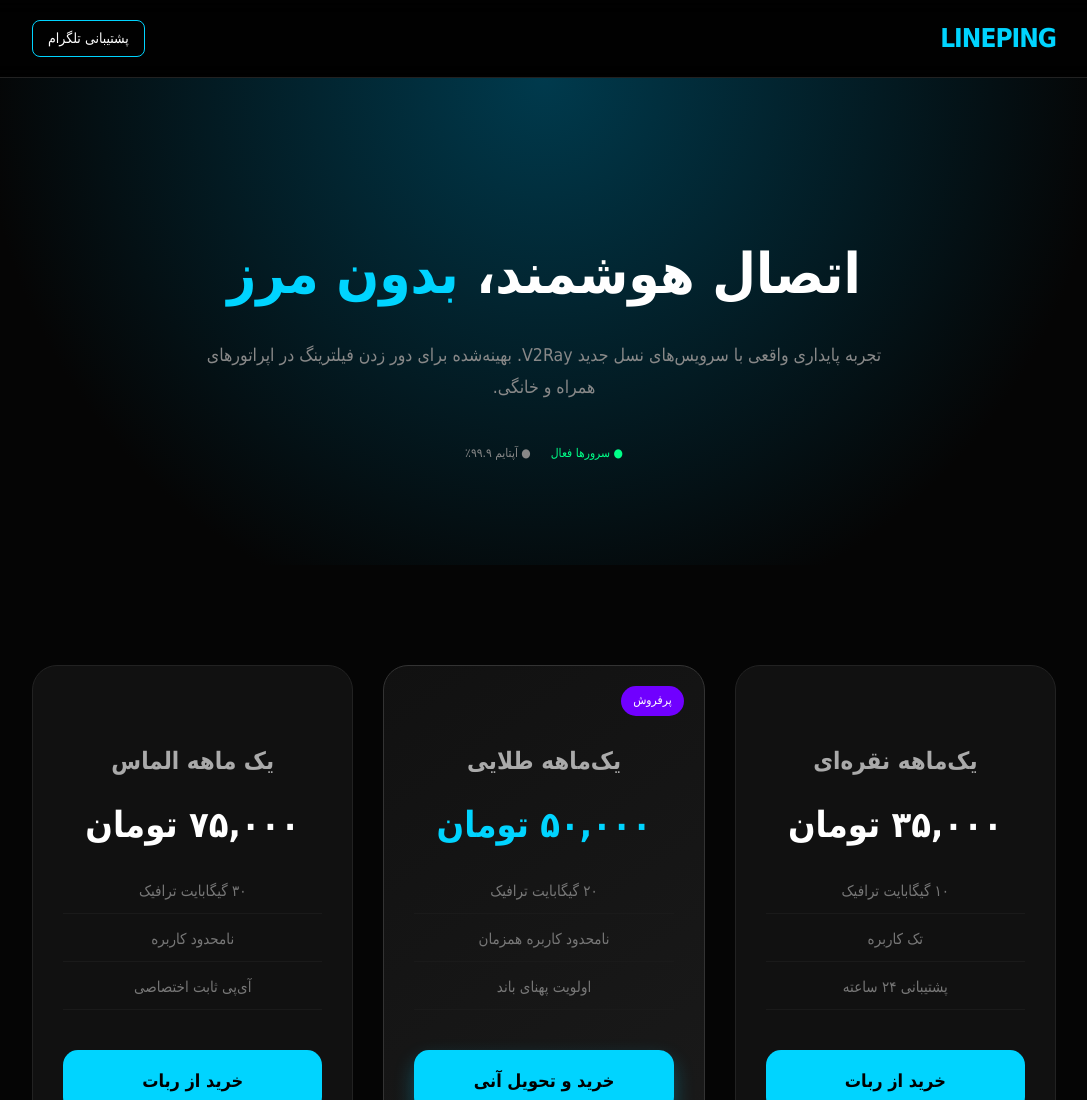
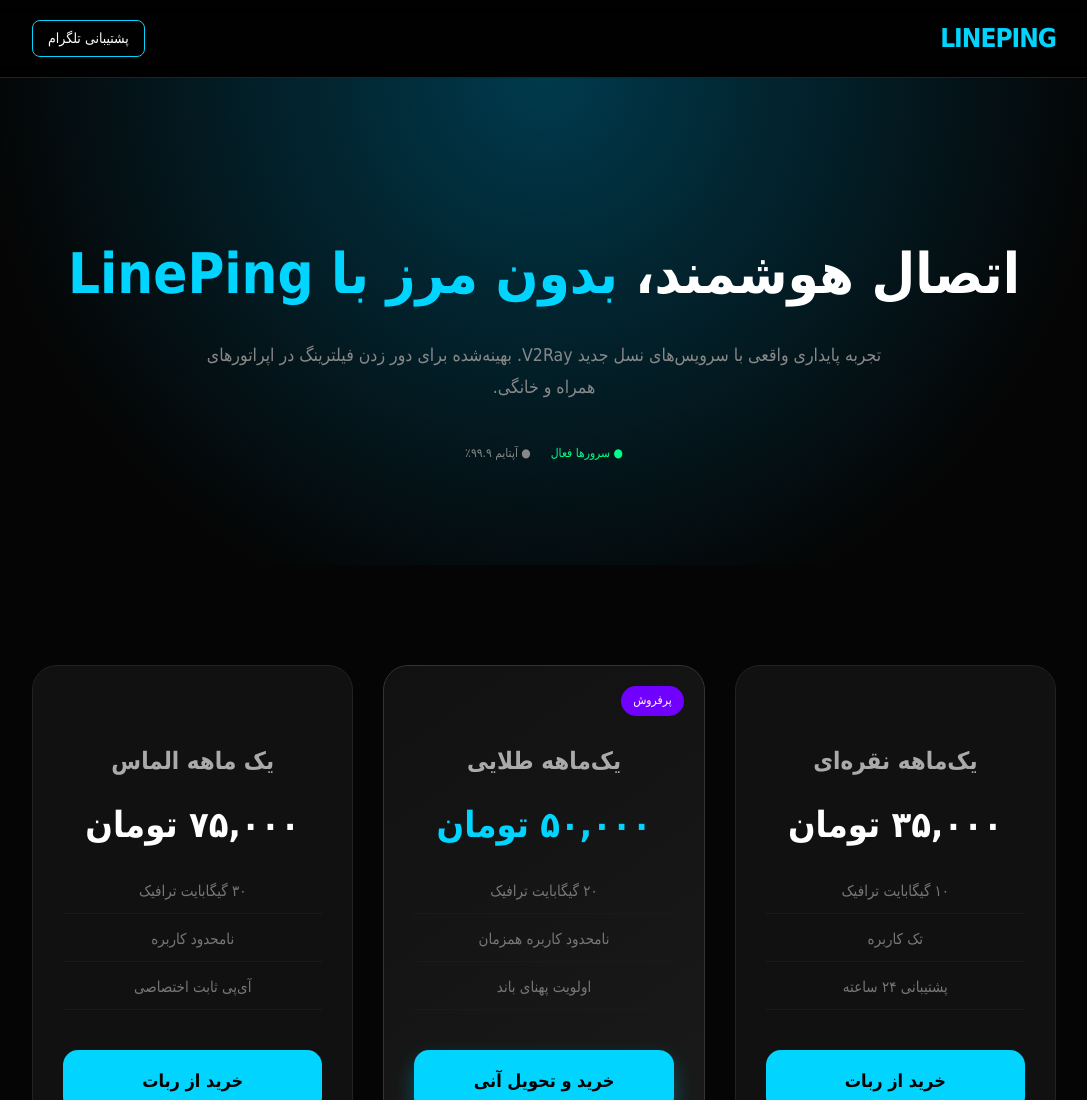
Before and after one commit to mmdaapp-create/LinePing, a plain HTML site: page index.html in a window 1280 px wide. Shown: the top 1100 px of the page, without its empty margins (96-1183 px from the left). Drawn offline with Linux system fonts and the light colour scheme.

Commit message:
Update index.html

```diff
--- a/index.html
+++ b/index.html
@@ -158,7 +158,7 @@
     </header>
 
     <section class="hero">
-        <h1>اتصال هوشمند، <span style="color: var(--primary);">بدون مرز</span></h1>
+        <h1>اتصال هوشمند، <span style="color: var(--primary);">بدون مرز با LinePing</span></h1>
         <p>تجربه پایداری واقعی با سرویس‌های نسل جدید V2Ray. بهینه‌شده برای دور زدن فیلترینگ در اپراتورهای همراه و خانگی.</p>
         <div style="display: flex; justify-content: center; gap: 20px;">
             <div style="font-size: 12px; color: #00ff88;">● سرورها فعال</div>
```
